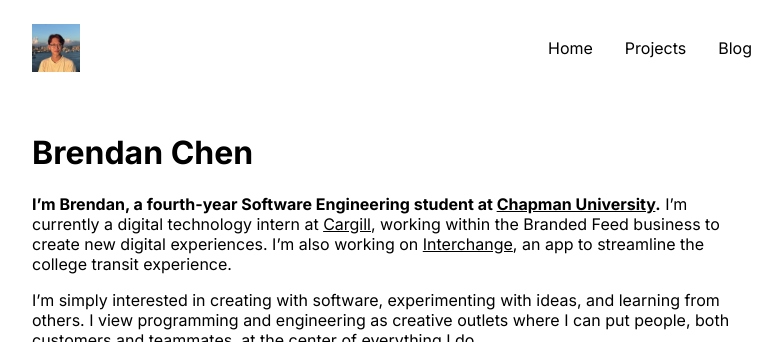
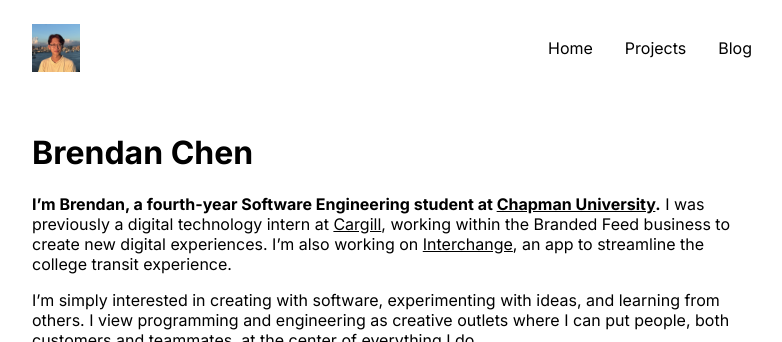
Before and after one commit to brendan-ch/brendan-ch.github.io, a Jekyll site: the page built from index.md, in a window 1280 px wide, cut to the strip 0-342 px from the top of the page. Shown: the whole strip, without its empty margins (248-1030 px from the left). Built offline with Jekyll 4.4.1, drawn with Linux system fonts in a browser that asks for light colours.

Commit message:
Update home page description

```diff
--- a/index.md
+++ b/index.md
@@ -7,7 +7,10 @@ isIndexPage: 1
 # Brendan Chen
 
 **I'm Brendan, a fourth-year Software Engineering student at
-[Chapman University](https://chapman.edu/).** I'm currently a digital technology intern at [Cargill](https://cargill.com), working within the Branded Feed business to create new digital experiences. I'm also working on [Interchange](https://interchange.bchen.dev), an app to streamline the college transit experience.
+[Chapman University](https://chapman.edu/).** I was previously a digital technology intern
+at [Cargill](https://cargill.com), working within the Branded Feed business to create
+new digital experiences. I'm also working on [Interchange](https://interchange.bchen.dev), an app to
+streamline the college transit experience.
 
 I'm simply interested in creating with software, experimenting with ideas, and learning from others. I view programming and engineering as creative outlets where I can put people, both customers and teammates, at the center of everything I do.
 
```
